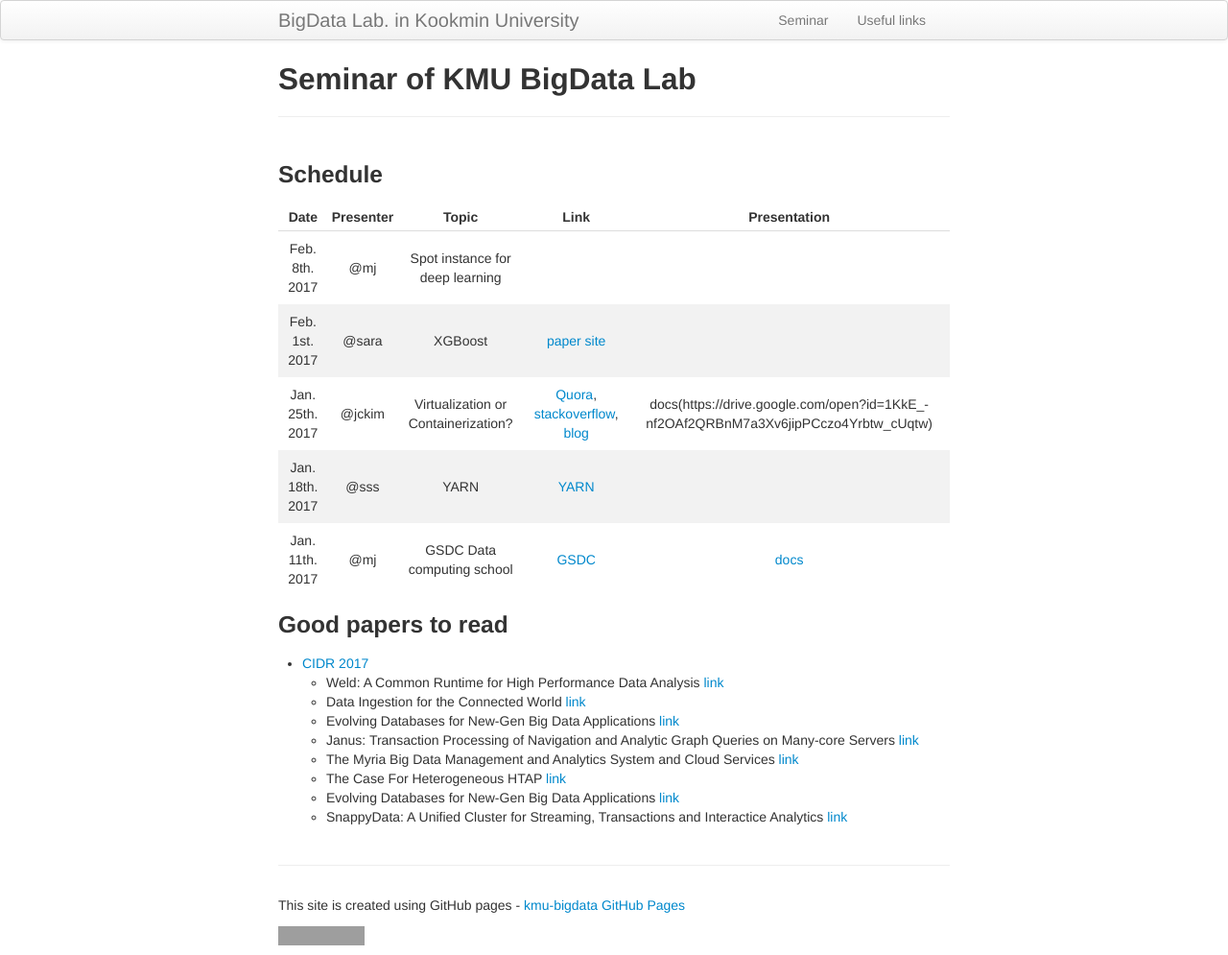
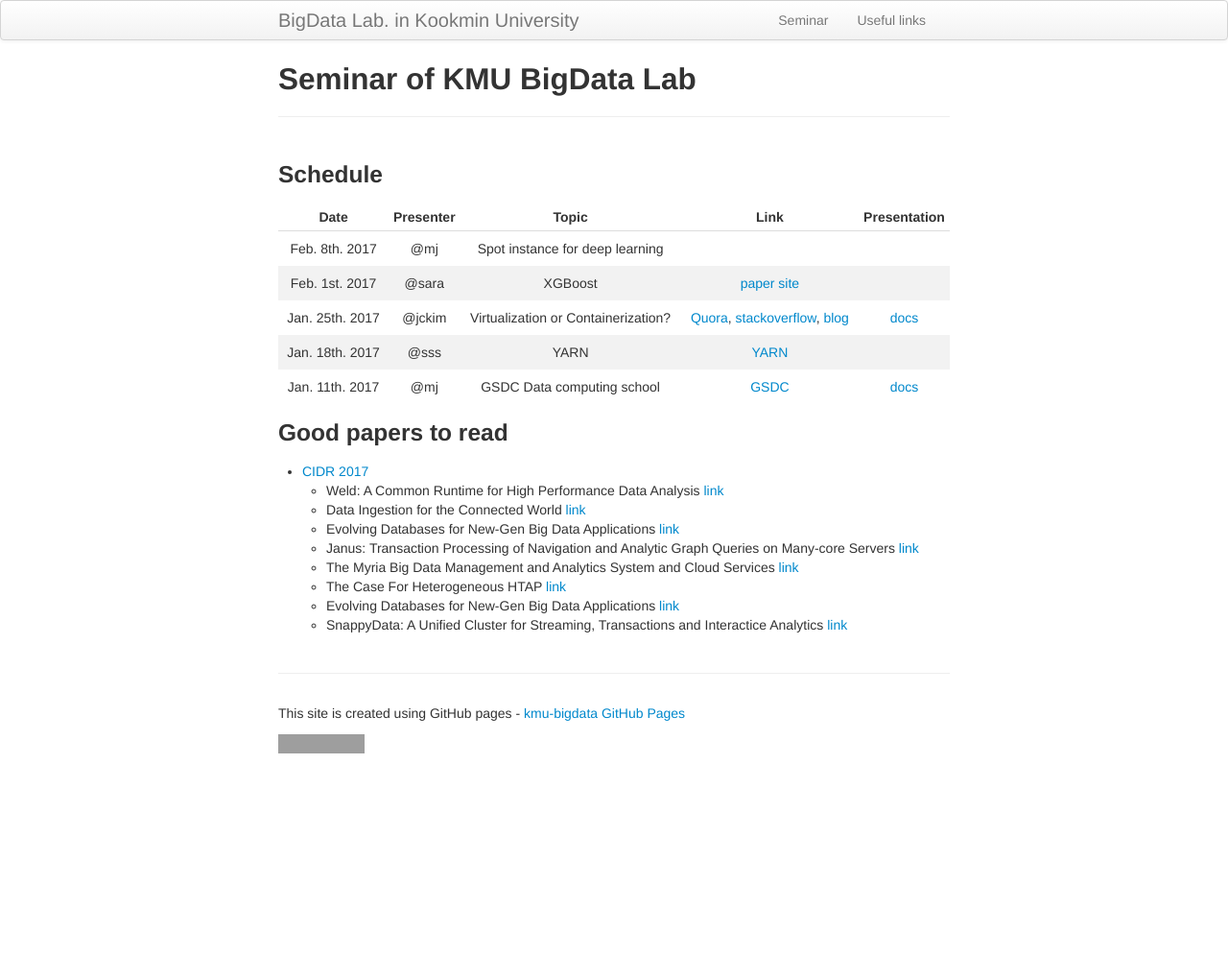
Before and after one commit to ddps-lab/kmu-bigdata.github.io, a Jekyll site: the page built from seminar/index.md, in a window 1280 px wide. Shown: the whole page at 96% size. Built offline with Jekyll 4.4.1, drawn with Linux system fonts in a browser that asks for light colours; after the commit the page ends 900 px from its top, so only the background shows below that; grey boxes are pictures that could not be loaded.

Commit message:
Update index.md

```diff
--- a/seminar/index.md
+++ b/seminar/index.md
@@ -12,7 +12,7 @@ description: Seminar schedule of BigData Lab  in KMU
 | :------------: | :-------------: | :------------: | :-------------: | :------------: |
 | Feb. 8th. 2017 | @mj | Spot instance for deep learning | ||
 | Feb. 1st. 2017 | @sara | XGBoost | [paper](https://arxiv.org/abs/1603.02754) [site](https://xgboost.readthedocs.io/en/latest/)||
-| Jan. 25th. 2017 | @jckim | Virtualization or Containerization? | [Quora](https://www.quora.com/What-is-the-difference-between-containerization-Docker-and-virtualization-VMWare-VirtualBox-Xen), [stackoverflow](http://stackoverflow.com/questions/16047306/how-is-docker-different-from-a-normal-virtual-machine), [blog](https://monkeyvault.net/docker-vs-virtualization/) | docs(https://drive.google.com/open?id=1KkE_-nf2OAf2QRBnM7a3Xv6jipPCczo4Yrbtw_cUqtw) |
+| Jan. 25th. 2017 | @jckim | Virtualization or Containerization? | [Quora](https://www.quora.com/What-is-the-difference-between-containerization-Docker-and-virtualization-VMWare-VirtualBox-Xen), [stackoverflow](http://stackoverflow.com/questions/16047306/how-is-docker-different-from-a-normal-virtual-machine), [blog](https://monkeyvault.net/docker-vs-virtualization/) | [docs](https://drive.google.com/open?id=1KkE_-nf2OAf2QRBnM7a3Xv6jipPCczo4Yrbtw_cUqtw) |
 | Jan. 18th. 2017 | @sss | YARN | [YARN](http://dl.acm.org/citation.cfm?id=2523633) |
 | Jan. 11th. 2017 | @mj | GSDC Data computing school | [GSDC](https://indico.cern.ch/event/577216/) | [docs](https://drive.google.com/open?id=0B6kvyWKLPjdFUUJJSDgzempld2M)
 
```
